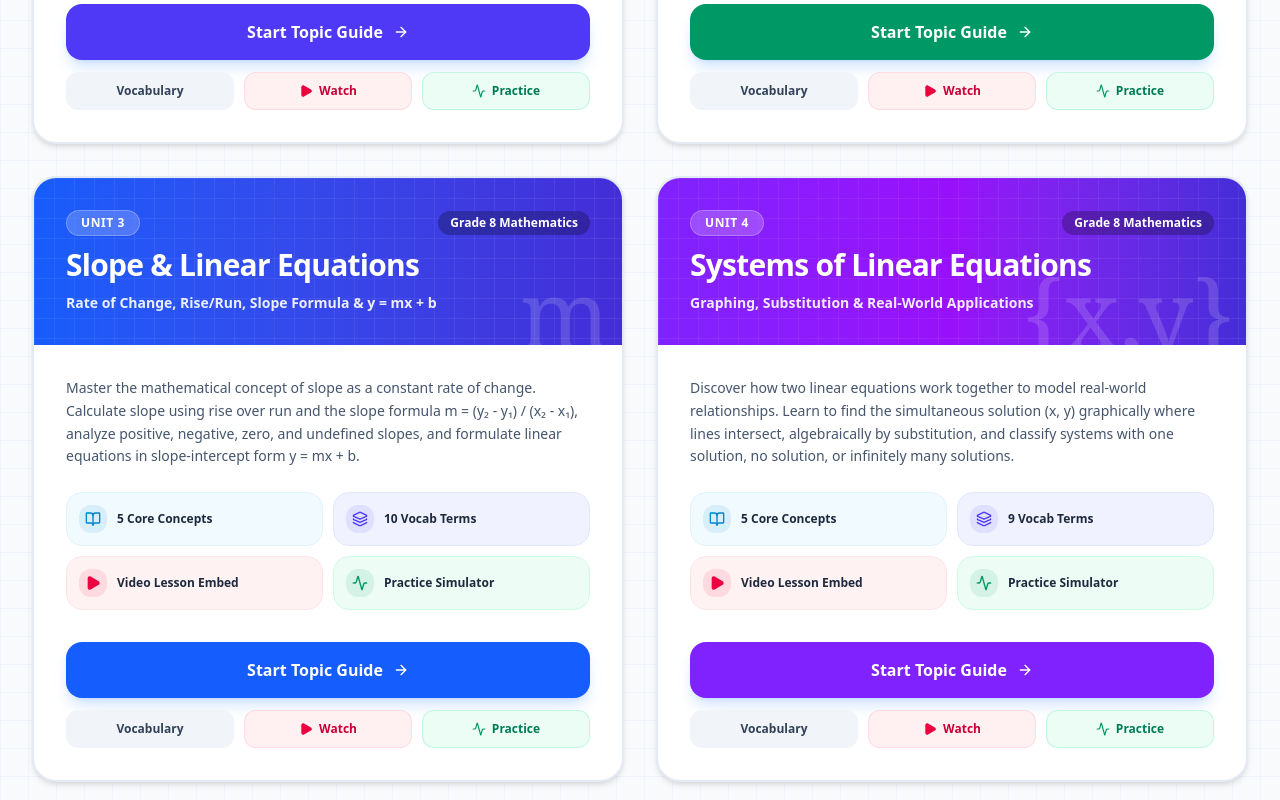
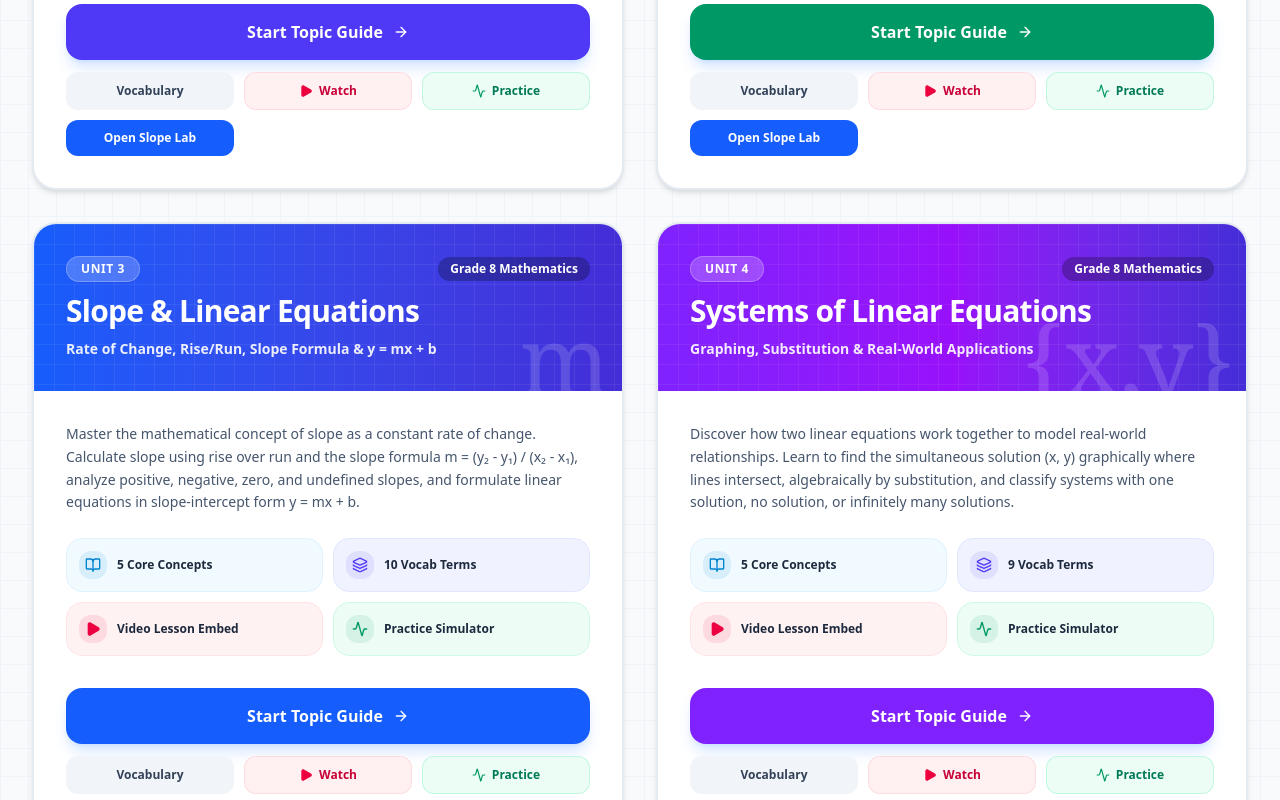
Before and after one commit to edgarpinilla/mr-pinillas-math-lab, a React (Vite) app: page / in a window 1280 px wide. Shown: the part 1380-2180 px from the top of the page. Built offline with nearby package versions, Linux system fonts and the light colour scheme.

Commit message:
Add Open Slope Lab Button

```diff
--- a/src/components/HomePage.tsx
+++ b/src/components/HomePage.tsx
@@ -373,6 +373,12 @@ const TopicCard: React.FC<TopicCardProps> = ({ topic, onSelectTopic }) => {
               <Activity className="w-3.5 h-3.5 text-emerald-600" />
               Practice
             </button>
+            <button
+  onClick={() => window.open('https://mr-pinilla-slope-linear-equations.edgarpinilla.workers.dev', '_blank')}
+  className="py-2.5 px-2 text-xs font-extrabold rounded-xl bg-blue-600 hover:bg-blue-700 text-white transition-colors"
+>
+  Open Slope Lab
+</button>
           </div>
         </div>
       </div>
```
